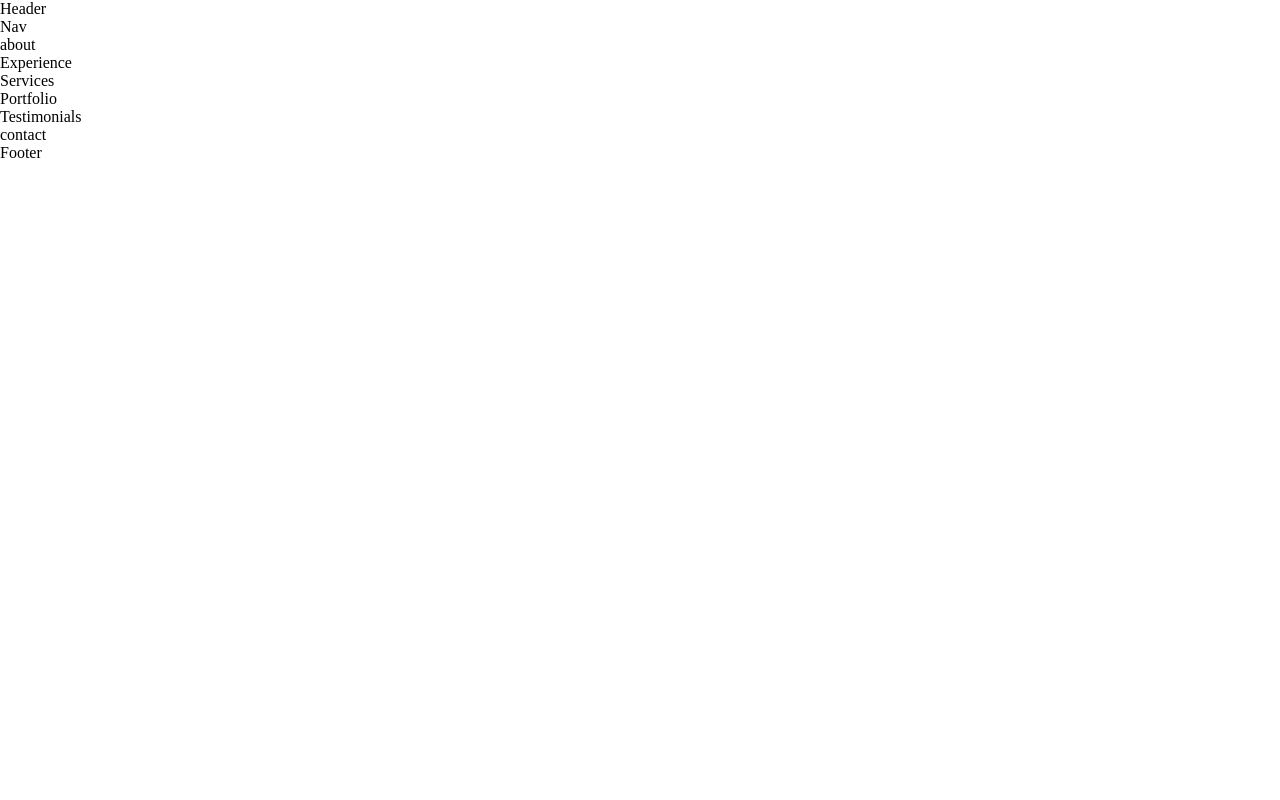
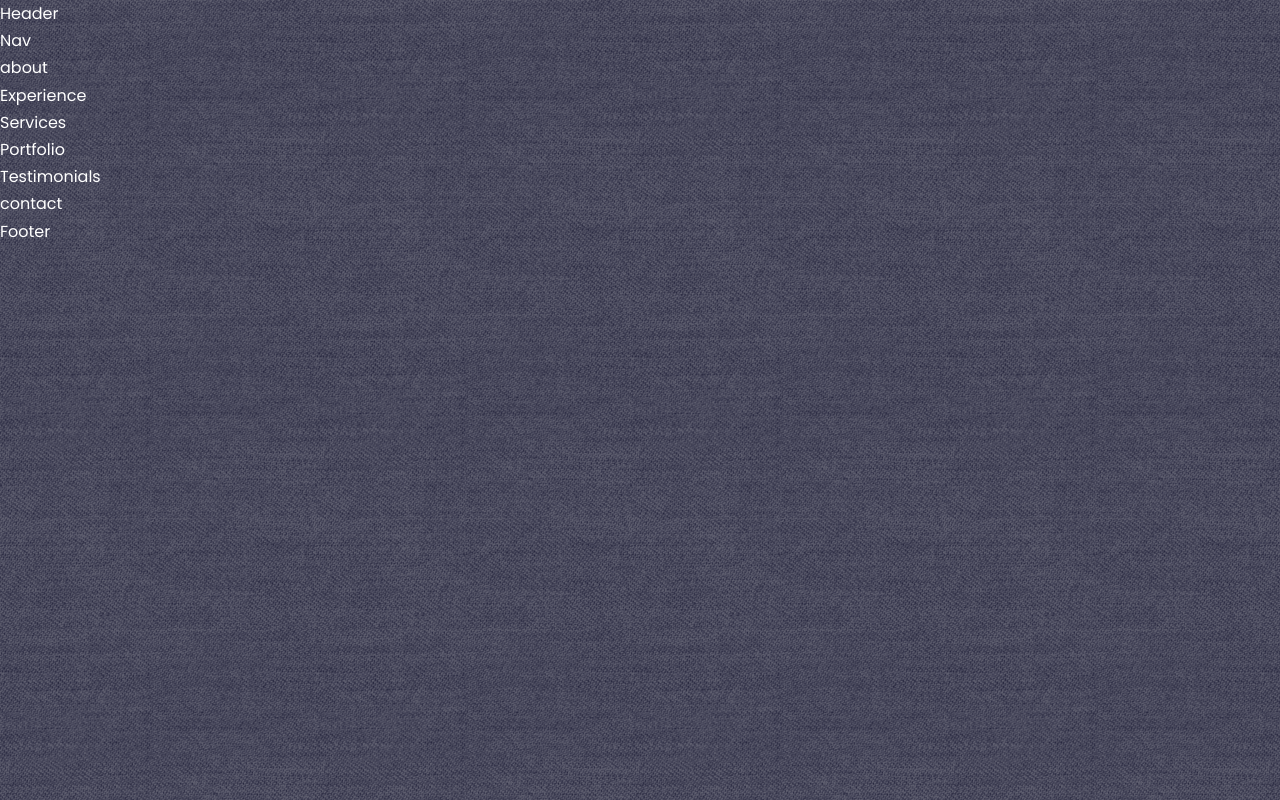
Before and after one commit to Edwin0204/React-portfolio, a React (Create React App) app in the folder react-portfolio/: page / in a window 1280 px wide. Built offline with nearby package versions, Linux system fonts and the light colour scheme.

Commit message:
some styling

```diff
--- a/react-portfolio/src/index.css
+++ b/react-portfolio/src/index.css
@@ -1,3 +1,5 @@
+@import url('https://fonts.googleapis.com/css2?family=Poppins:wght@300;400;500;600&display=swap');
+
 * {
     margin: 0;
     padding: 0;
@@ -17,6 +19,55 @@
     --color-light: rgba(255, 255, 255,0.6);
 
 
+    --cointainer-with-lg: 75%;
+    --cointainer-with-md: 86%;
+    --cointainer-with-sm: 90%;
+
+}
+
+ html {
+    scroll-behavior: smooth;
+ }
+
+ ::-webkit-scrollbar {
+    display: none;
+ }
+
+ body {
+    font-family: 'Poppins', sans-serif;
+    background: var(--color-bg);
+    color: var(--color-white);
+    line-height: 1.7;
+    background-image: url(./assets/45-degree-fabric-light.png);
+
+ }
 
 
-}
+ /*================General Styles============================= */
+
+ .container{
+    width: var(--cointainer-with-lg);
+    margin: 0 auto;
+ }
+
+ h1, h2, h3, h4, h5{
+    font-weight: 500;
+ }
+
+ h1 {
+    font-size: 2.5rem;
+ }
+
+ section{
+    margin-top: 8rem;
+ }
+
+ section > h2, section > h5{
+    text-align: center;
+    color: var(--color-light);
+ }
+
+  section > h2{
+    color: var(--color-primary);
+    margin-bottom: 3rem;
+  }
```
Also changed, not shown: react-portfolio/src/assets/45-degree-fabric-light.png (added).
